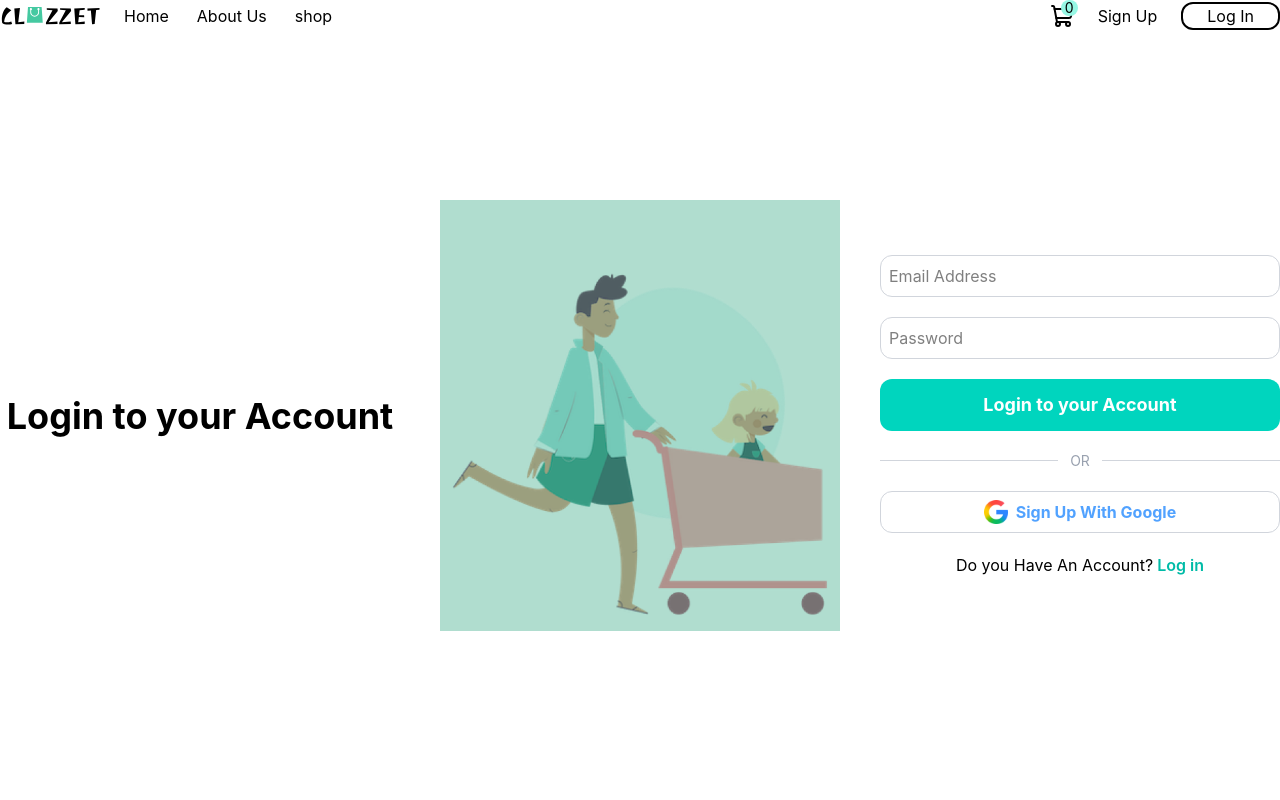
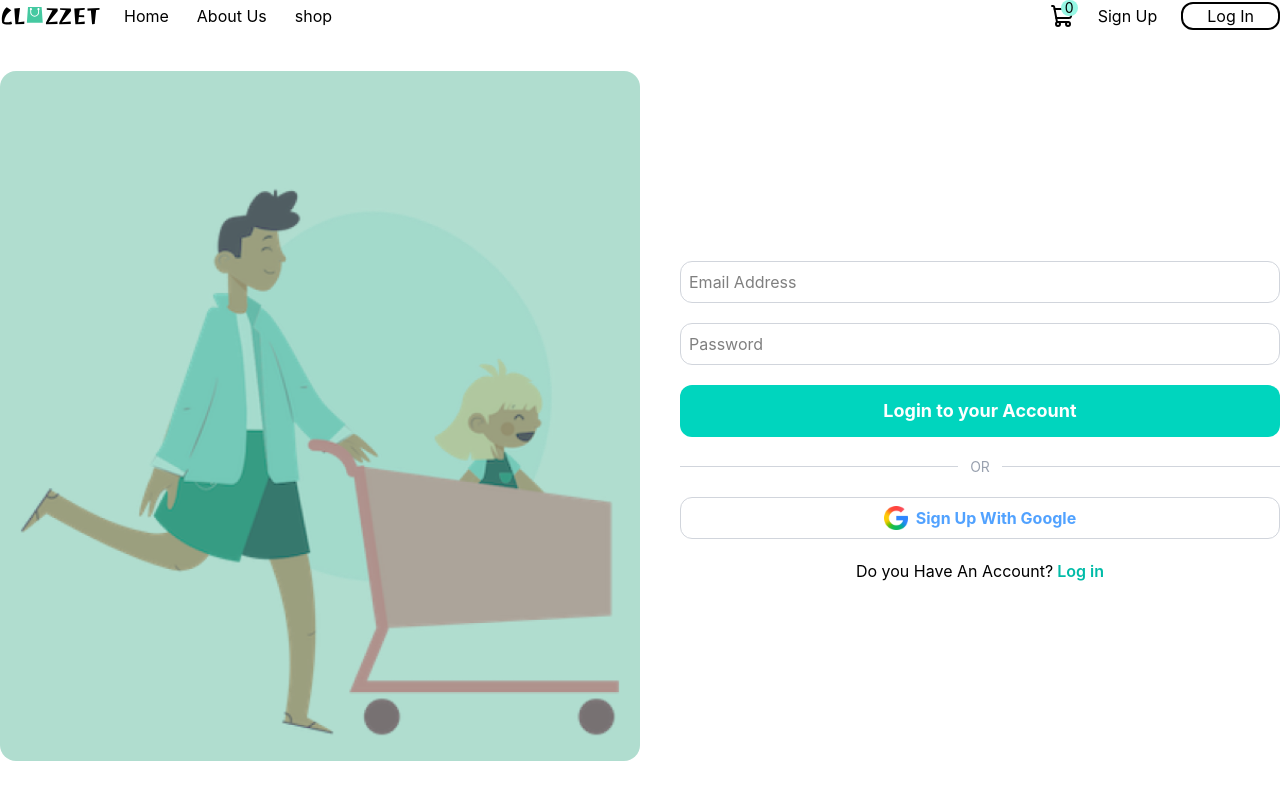
Before and after one commit to Nasieku-art/Clozzet, a React (Vite) app: page /login in a window 1280 px wide. Shown: the top 800 px of the page. Built offline with nearby package versions, Linux system fonts and the light colour scheme.

Commit message:
Added more content and styling in my components

```diff
--- a/src/Components/Collection1.jsx
+++ b/src/Components/Collection1.jsx
@@ -7,7 +7,7 @@ function Collection1({ bg, image, label }) {
       <div className="absolute bottom-6 left-6 z-10 self-end">
         <p className="text-xs font-semibold">Collection</p>
         <p className="text-xl font-semibold mt-1">{label}</p>
-        <button className="mt-2 text-sm font-bold flex items-center gap-1">
+        <button className="mt-2 text-sm font-bold flex items-center gap-1 ">
           Shop Now
         </button>
       </div>
--- a/src/Components/Loginpage.jsx
+++ b/src/Components/Loginpage.jsx
@@ -6,18 +6,16 @@ function Loginpage() {
     <div className="container mx-auto py-6">
       <div className="flex gap-10 items-center min-h-[90vh]">
 
-        <div className="text-center flex-1">
+        <div className="hidden lg:block lg:w-[50%]">
+          <img src={login} alt="" className="w-full h-full object-cover rounded-2xl" />
+        </div>
+
+        <div className="flex-1 flex flex-col gap-3">
+           <div className="text-center flex-1">
           <h1 className="text-black font-bold text-4xl">
-            Login to your Account
+
           </h1>
         </div>
-
-        <div className="flex-1">
-          <img src={login} alt="" className="w-full" />
-        </div>
-
-        {/* Right: Form */}
-        <div className="flex-1 flex flex-col gap-3">
           <button className="border-gray-300 border rounded-xl py-2 mt-2 w-full">
             <input
               type="email"
```
Also changed, not shown: 1 other file (tests, documents, lock files or other folders).
